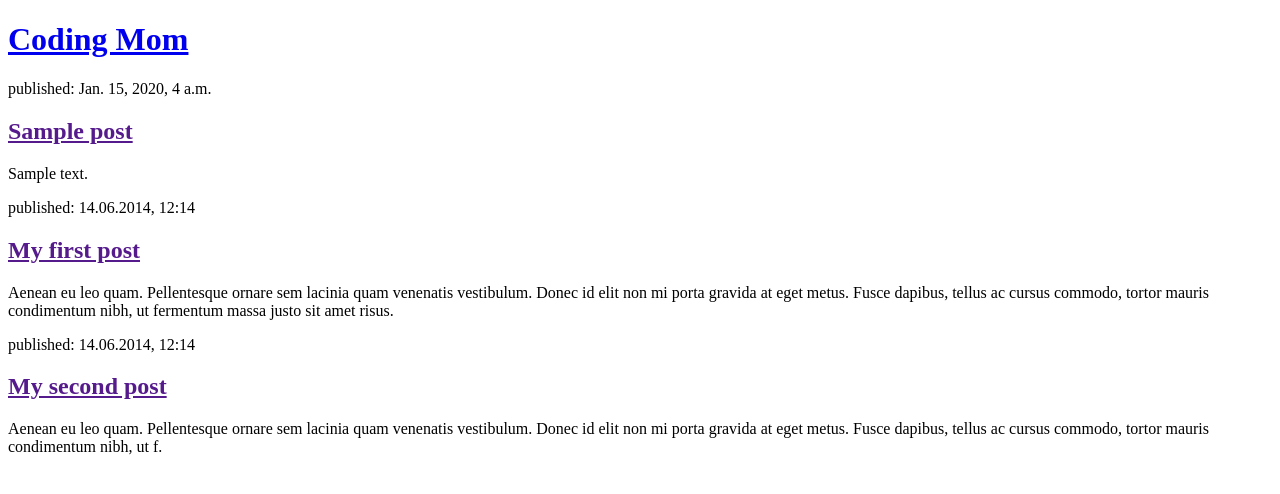
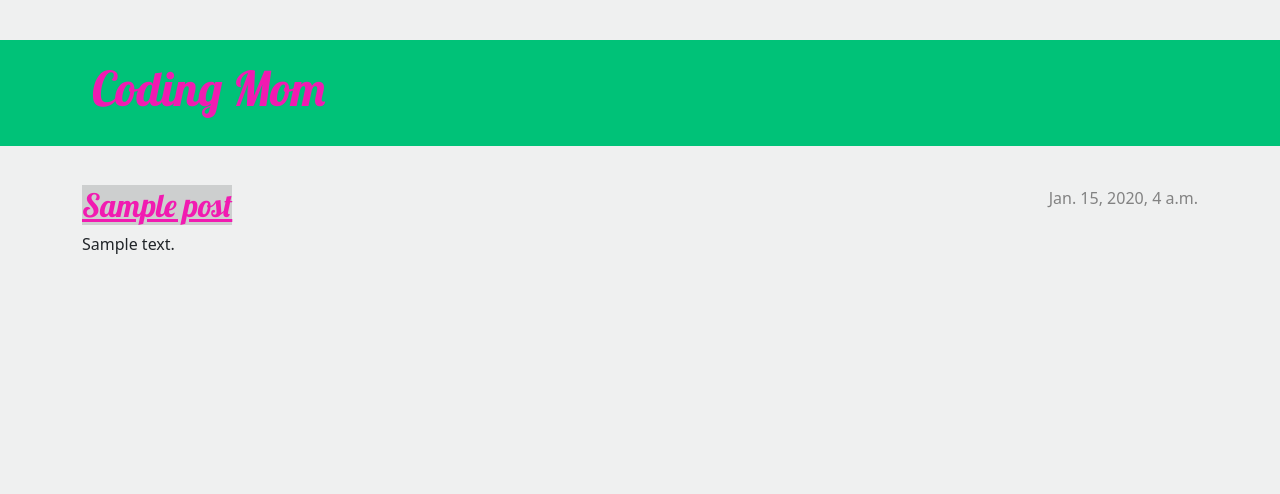
Before and after one commit to bea03013/Django, a Django app: template blog/templates/blog/post_list.html in a window 1280 px wide. Shown: the top 494 px of the page. Run offline with Django 3.2, Linux system fonts and the light colour scheme; the template is opened without the code that fills it: values that come from a table or form of the project are taken from there, others are empty; tables that the repository leaves empty hold one stand-in row (values such as "Sample post").

Commit message:
CSS Styling

```diff
--- /dev/null
+++ b/blog/static/css/blog.css
@@ -0,0 +1,74 @@
+.page-header {
+    background-color: #00c278;
+    margin-top: 40px;
+    margin-bottom: 40px;
+    padding: 20px 20px 20px 40px;
+}
+
+.page-header h1,
+.page-header h1 a,
+.page-header h1 a:visited,
+.page-header h1 a:active {
+    color: #F11BB1;
+    font-size: 36pt;
+    text-decoration: none;
+}
+body {
+    background-color: rgb(239, 240, 240);
+}
+
+h1,
+h2,
+h3,
+h4 {
+    font-family: 'Lobster', cursive;
+}
+
+.date {
+    color: #828282;
+}
+
+.save {
+    float: right;
+}
+
+.post-form textarea,
+.post-form input {
+    width: 100%;
+}
+
+.top-menu,
+.top-menu:hover,
+.top-menu:visited {
+    color: #828282;
+    float: right;
+    font-size: 26pt;
+    margin-right: 20px;
+}
+
+.post {
+    margin-bottom: 70px;
+}
+
+.post h2 a,
+.post h2 a:visited {
+    color: #F11BB1;
+    background-color: #cdcfcf;
+}
+
+.post > .date,
+.post > .actions {
+    float: right;
+}
+
+.btn-secondary,
+.btn-secondary:visited {
+    color: #00c278;
+    background: none;
+    border-color: #00c278;
+}
+
+.btn-secondary:hover {
+    color: #828282;
+    background-color: #00c278;
+}
--- /dev/null
+++ b/blog/templates/blog/base.html
@@ -0,0 +1,25 @@
+{% load static %}
+<!DOCTYPE html>
+<html>
+    <head>
+        <title>Coding Mom</title>
+        <link rel="stylesheet" href="https://cdn.jsdelivr.net/npm/bootstrap@5.1.3/dist/css/bootstrap.min.css" integrity="sha384-1BmE4kWBq78iYhFldvKuhfTAU6auU8tT94WrHftjDbrCEXSU1oBoqyl2QvZ6jIW3" crossorigin="anonymous">
+        <link rel="stylesheet" href="https://fonts.googleapis.com/css?family=Lobster&subset=latin,latin-ext">
+        <link rel="stylesheet" href="{% static 'css/blog.css' %}">
+    </head>
+    <body>
+        <header class="page-header">
+          <div class="container">
+              <h1><a href="/">Coding Mom</a></h1>
+          </div>
+        </header>
+        <main class="container">
+            <div class="row">
+                <div class="col">
+                {% block content %}
+                {% endblock %}
+                </div>
+            </div>
+        </main>
+    </body>
+</html>
--- a/blog/templates/blog/post_list.html
+++ b/blog/templates/blog/post_list.html
@@ -1,31 +1,13 @@
-<!DOCTYPE html>
-<html>
-    <head>
-        <title>Coding Mom</title>
-    </head>
-    <body>
-        <header>
-            <h1><a href="/">Coding Mom</a></h1>
-        </header>
+{% extends 'blog/base.html' %}
 
-        {% for post in posts %}
-            <article>
-                <time>published: {{ post.published_date }}</time>
-                <h2><a href="">{{ post.title }}</a></h2>
-                <p>{{ post.text|linebreaksbr }}</p>
-            </article>
-        {% endfor %}
-
-        <article>
-            <time>published: 14.06.2014, 12:14</time>
-            <h2><a href="">My first post</a></h2>
-            <p>Aenean eu leo quam. Pellentesque ornare sem lacinia quam venenatis vestibulum. Donec id elit non mi porta gravida at eget metus. Fusce dapibus, tellus ac cursus commodo, tortor mauris condimentum nibh, ut fermentum massa justo sit amet risus.</p>
+{% block content %}
+    {% for post in posts %}
+        <article class="post">
+            <time class="date">
+                {{ post.published_date }}
+            </time>
+            <h2><a href="{% url 'post_detail' pk=post.pk %}">{{ post.title }}</a></h2>
+            <p>{{ post.text|linebreaksbr }}</p>
         </article>
-
-        <article>
-            <time>published: 14.06.2014, 12:14</time>
-            <h2><a href="">My second post</a></h2>
-            <p>Aenean eu leo quam. Pellentesque ornare sem lacinia quam venenatis vestibulum. Donec id elit non mi porta gravida at eget metus. Fusce dapibus, tellus ac cursus commodo, tortor mauris condimentum nibh, ut f.</p>
-        </article>
-    </body>
-</html>
+    {% endfor %}
+{% endblock %}
--- a/blog/urls.py
+++ b/blog/urls.py
@@ -3,4 +3,5 @@ from . import views
 
 urlpatterns = [
     path('', views.post_list, name='post_list'),
+    path('post/<int:pk>/', views.post_detail, name='post_detail'),
 ]
--- a/blog/views.py
+++ b/blog/views.py
@@ -1,7 +1,12 @@
 from django.shortcuts import render
 from django.utils import timezone
 from .models import Post
+from django.shortcuts import render, get_object_or_404
 
 def post_list(request):
     posts = Post.objects.filter(published_date__lte=timezone.now()).order_by('published_date')
     return render(request, 'blog/post_list.html', {'posts': posts})
+
+def post_detail(request, pk):
+    post = get_object_or_404(Post, pk=pk)
+    return render(request, 'blog/post_detail.html', {'post': post})
```
Also changed, not shown: blog/templates/blog/post_detail.html (added, +13 -0 lines).
